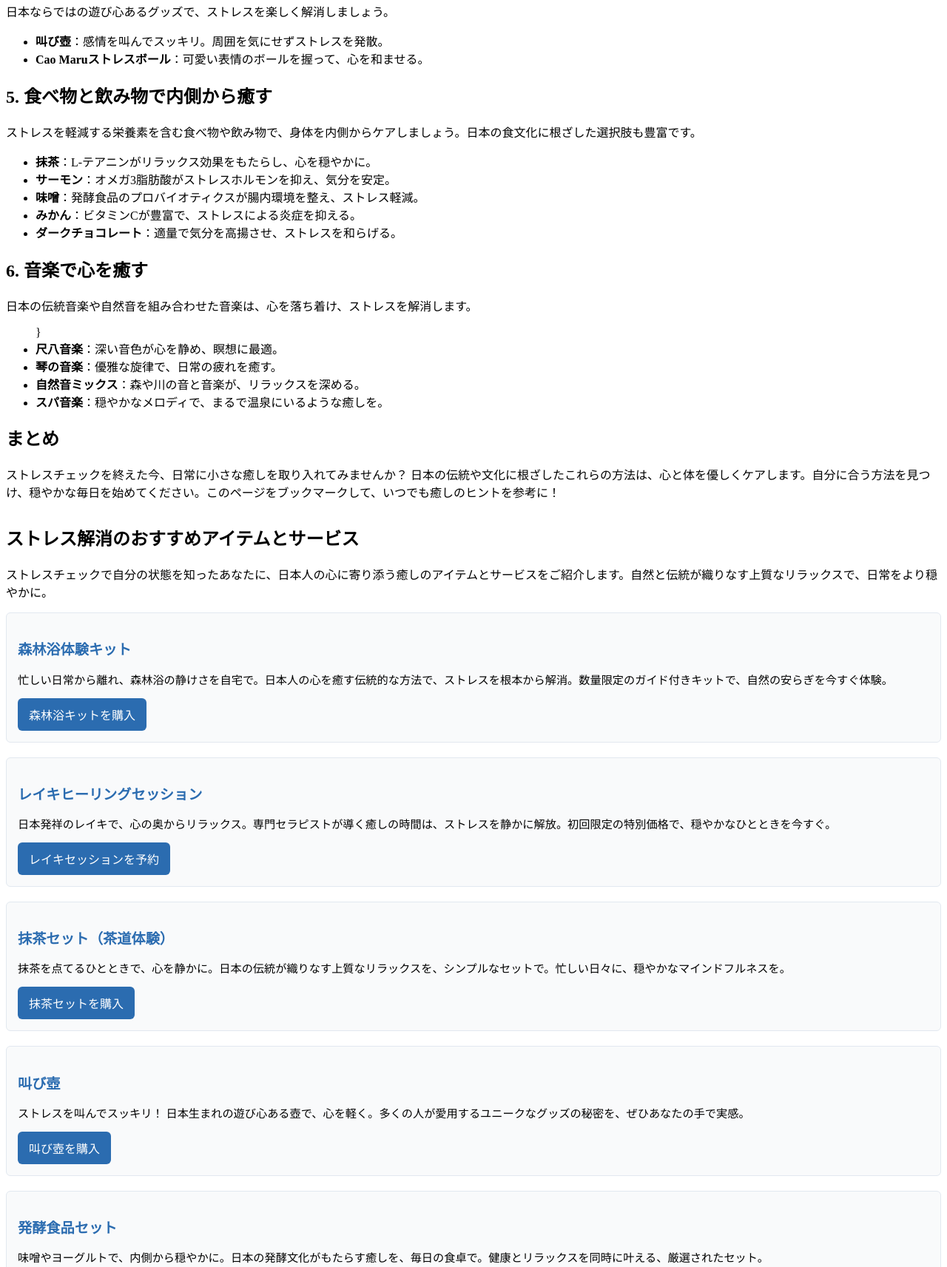
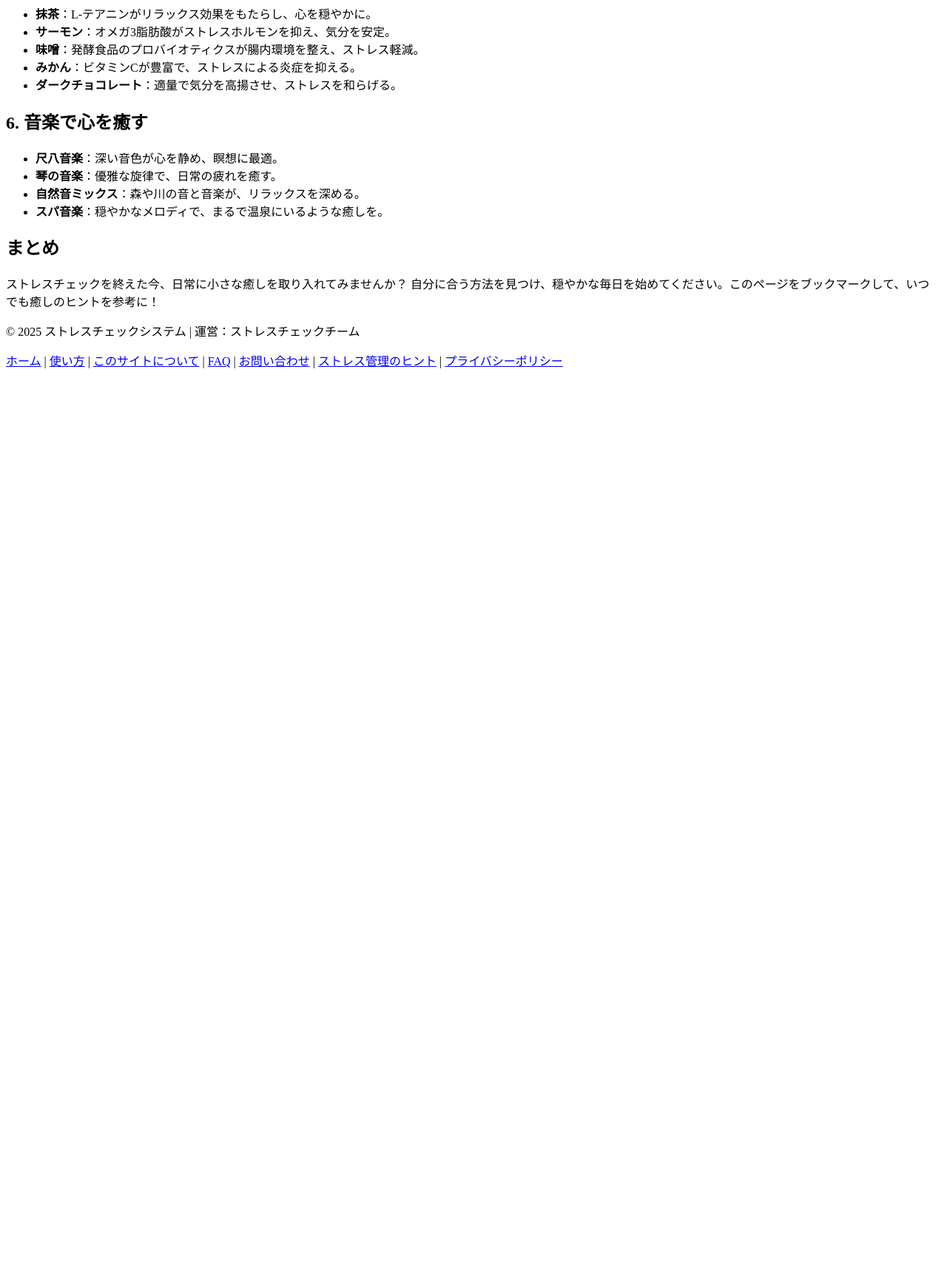
Before and after one commit to shidemaro/stresscheck, a plain HTML site: page tips.html in a window 1280 px wide. Shown: the part 1030-2743 px from the top of the page at 74% size. After the commit the page ends 1545 px from the top, so only its background shows below. Drawn offline with Linux system fonts and the light colour scheme.

Commit message:
Update tips.html

```diff
--- a/tips.html
+++ b/tips.html
@@ -1,45 +1,11 @@
 <!DOCTYPE html>
 <html lang="ja">
 <head>
-  <meta charset="UTF-8">
-  <meta name="viewport" content="width=device-width, initial-scale=1.0">
+  <meta charset="UTF-8" />
+  <meta name="viewport" content="width=device-width, initial-scale=1.0" />
   <title>ストレス管理のヒント | ストレスチェック</title>
-  <link href="https://fonts.googleapis.com/css2?family=Inter:wght@400;500;600&family=Noto+Sans+JP:wght@400;500&display=swap" rel="stylesheet">
-  <link rel="stylesheet" href="/stresscheck/styles.css?v=8">
-  <style>
-    .ad-section {
-      margin-top: 2rem;
-    }
-    .ad-item {
-      margin-bottom: 20px;
-      padding: 15px;
-      border: 1px solid #E2E8F0;
-      border-radius: 6px;
-      background-color: #F9FAFB;
-    }
-    .ad-item h3 {
-      color: #2B6CB0;
-      margin-bottom: 10px;
-      font-size: 1.2rem;
-    }
-    .ad-item p {
-      margin-bottom: 15px;
-      font-size: 0.95rem;
-    }
-    .amazon-ad-link {
-      display: inline-block;
-      padding: 10px 15px;
-      background-color: #2B6CB0;
-      color: #FFFFFF;
-      text-decoration: none;
-      border-radius: 6px;
-      font-weight: 500;
-      transition: background-color 0.2s;
-    }
-    .amazon-ad-link:hover {
-      background-color: #2C5282;
-    }
-  </style>
+  <link href="https://fonts.googleapis.com/css2?family=Inter:wght@400;500;600&family=Noto+Sans+JP:wght@400;500&display=swap" rel="stylesheet" />
+  <link rel="stylesheet" href="/stresscheck/styles.css?v=8" />
 </head>
 <body>
   <header>
@@ -63,24 +29,21 @@
       <p>ストレスは誰にでもあるもの。身体を動かしたり、癒しのセラピーを試したり、美味しいものを食べたり、心地よい音楽を聴いたりすることで、心と体をリフレッシュできます。日本の伝統や文化に根ざした方法で、日常に小さな癒しを取り入れましょう。</p>
 
       <h2>1. 身体を動かしてストレスを解放</h2>
-      <p>身体を動かすことは、ストレスホルモンを減らし、気分を高揚させる効果があります。日本ならではの方法で、心身をリフレッシュしましょう。</p>
       <ul>
-        <li><strong>森林浴（Shinrin-yoku）</strong>：自然の中で過ごすことで、コルチゾールレベルを下げ、ストレスを軽減。多くの日本人が愛する癒しの時間です。</li>
+        <li><strong>森林浴（Shinrin-yoku）</strong>：自然の中で過ごすことで、コルチゾールレベルを下げ、ストレスを軽減。</li>
         <li><strong>自在（Do-in）</strong>：セルフマッサージで緊張をほぐし、忙しい日々でも簡単にリラックス。</li>
-        <li><strong>剣道</strong>：武道を通じて集中力を高め、ストレスを発散。日本の伝統が心身を強くします。</li>
-        <li><strong>ヨガ</strong>：穏やかな動きと呼吸で、心と体のバランスを整える人気の方法。</li>
+        <li><strong>剣道</strong>：武道を通じて集中力を高め、ストレスを発散。</li>
+        <li><strong>ヨガ</strong>：穏やかな動きと呼吸で、心と体のバランスを整える方法。</li>
       </ul>
 
       <h2>2. セラピーで深いリラックス</h2>
-      <p>日本の伝統的なセラピーや癒しの場は、ストレスを根本から解消します。心身を優しくケアする方法を試してみましょう。</p>
       <ul>
         <li><strong>レイキ</strong>：エネルギーを通じて心身を調和させる日本発祥のヒーリング。</li>
         <li><strong>温泉（Onsen）</strong>：ミネラル豊富な温泉水で、身体の疲れと心の重さを癒す。</li>
-        <li><strong>振動マッサージ</strong>：軽い振動で全身をリラックスさせる、伝統的な手法。</li>
+        <li><strong>振動マッサージ</strong>：軽い振動で全身をリラックスさせる伝統的な手法。</li>
       </ul>
 
       <h2>3. マインドフルネスで心を静める</h2>
-      <p>日本の美意識や伝統を取り入れたマインドフルネスは、心の静けさを取り戻すのに最適です。</p>
       <ul>
         <li><strong>茶道</strong>：抹茶を点てる儀式で、日常の喧騒から離れ、静かな時間を。</li>
         <li><strong>生け花（Ikebana）</strong>：花を活けることで、創造性と穏やかさを感じる。</li>
@@ -88,14 +51,12 @@
       </ul>
 
       <h2>4. ユニークなグッズでストレス発散</h2>
-      <p>日本ならではの遊び心あるグッズで、ストレスを楽しく解消しましょう。</p>
       <ul>
         <li><strong>叫び壺</strong>：感情を叫んでスッキリ。周囲を気にせずストレスを発散。</li>
         <li><strong>Cao Maruストレスボール</strong>：可愛い表情のボールを握って、心を和ませる。</li>
       </ul>
 
       <h2>5. 食べ物と飲み物で内側から癒す</h2>
-      <p>ストレスを軽減する栄養素を含む食べ物や飲み物で、身体を内側からケアしましょう。日本の食文化に根ざした選択肢も豊富です。</p>
       <ul>
         <li><strong>抹茶</strong>：L-テアニンがリラックス効果をもたらし、心を穏やかに。</li>
         <li><strong>サーモン</strong>：オメガ3脂肪酸がストレスホルモンを抑え、気分を安定。</li>
@@ -105,9 +66,7 @@
       </ul>
 
       <h2>6. 音楽で心を癒す</h2>
-      <p>日本の伝統音楽や自然音を組み合わせた音楽は、心を落ち着け、ストレスを解消します。</p>
       <ul>
-       }
         <li><strong>尺八音楽</strong>：深い音色が心を静め、瞑想に最適。</li>
         <li><strong>琴の音楽</strong>：優雅な旋律で、日常の疲れを癒す。</li>
         <li><strong>自然音ミックス</strong>：森や川の音と音楽が、リラックスを深める。</li>
@@ -115,48 +74,7 @@
       </ul>
 
       <h2>まとめ</h2>
-      <p>ストレスチェックを終えた今、日常に小さな癒しを取り入れてみませんか？ 日本の伝統や文化に根ざしたこれらの方法は、心と体を優しくケアします。自分に合う方法を見つけ、穏やかな毎日を始めてください。このページをブックマークして、いつでも癒しのヒントを参考に！
-
-      <section class="ad-section">
-        <h2>ストレス解消のおすすめアイテムとサービス</h2>
-        <p>ストレスチェックで自分の状態を知ったあなたに、日本人の心に寄り添う癒しのアイテムとサービスをご紹介します。自然と伝統が織りなす上質なリラックスで、日常をより穏やかに。</p>
-
-        <div class="ad-item">
-          <h3>森林浴体験キット</h3>
-          <p>忙しい日常から離れ、森林浴の静けさを自宅で。日本人の心を癒す伝統的な方法で、ストレスを根本から解消。数量限定のガイド付きキットで、自然の安らぎを今すぐ体験。</p>
-          <a href="[invalid url, do not cite] target="_blank" rel="nofollow" class="amazon-ad-link">森林浴キットを購入</a>
-        </div>
-
-        <div class="ad-item">
-          <h3>レイキヒーリングセッション</h3>
-          <p>日本発祥のレイキで、心の奥からリラックス。専門セラピストが導く癒しの時間は、ストレスを静かに解放。初回限定の特別価格で、穏やかなひとときを今すぐ。</p>
-          <a href="[invalid url, do not cite] target="_blank" rel="nofollow" class="amazon-ad-link">レイキセッションを予約</a>
-        </div>
-
-        <div class="ad-item">
-          <h3>抹茶セット（茶道体験）</h3>
-          <p>抹茶を点てるひとときで、心を静かに。日本の伝統が織りなす上質なリラックスを、シンプルなセットで。忙しい日々に、穏やかなマインドフルネスを。</p>
-          <a href="[invalid url, do not cite] target="_blank" rel="nofollow" class="amazon-ad-link">抹茶セットを購入</a>
-        </div>
-
-        <div class="ad-item">
-          <h3>叫び壺</h3>
-          <p>ストレスを叫んでスッキリ！ 日本生まれの遊び心ある壺で、心を軽く。多くの人が愛用するユニークなグッズの秘密を、ぜひあなたの手で実感。</p>
-          <a href="[invalid url, do not cite] target="_blank" rel="nofollow" class="amazon-ad-link">叫び壺を購入</a>
-        </div>
-
-        <div class="ad-item">
-          <h3>発酵食品セット</h3>
-          <p>味噌やヨーグルトで、内側から穏やかに。日本の発酵文化がもたらす癒しを、毎日の食卓で。健康とリラックスを同時に叶える、厳選されたセット。</p>
-          <a href="[invalid url, do not cite] target="_blank" rel="nofollow" class="amazon-ad-link">発酵食品セットを購入</a>
-        </div>
-
-        <div class="ad-item">
-          <h3>尺八音楽CD</h3>
-          <p>尺八の音色が心を包み、静かな癒しを。日本の伝統音楽で、日常のストレスを優しく手放す。瞑想やリラックスタイムに最適な一枚を、今すぐ。</p>
-          <a href="[invalid url, do not cite] target="_blank" rel="nofollow" class="amazon-ad-link">尺八音楽CDを購入</a>
-        </div>
-      </section>
+      <p>ストレスチェックを終えた今、日常に小さな癒しを取り入れてみませんか？ 自分に合う方法を見つけ、穏やかな毎日を始めてください。このページをブックマークして、いつでも癒しのヒントを参考に！</p>
     </section>
   </main>
 
```
